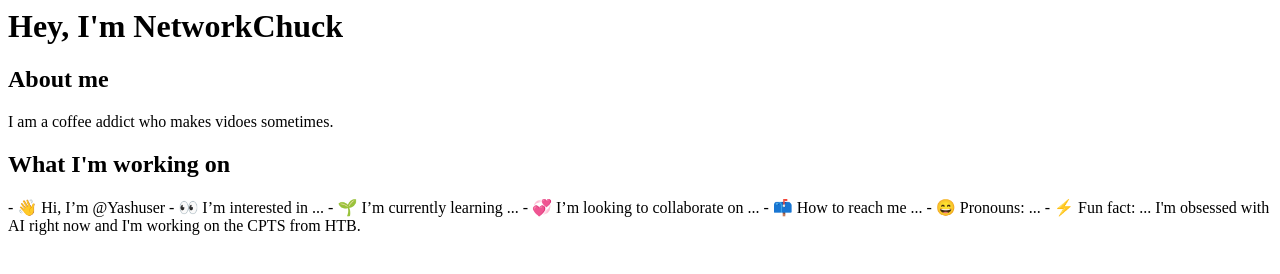
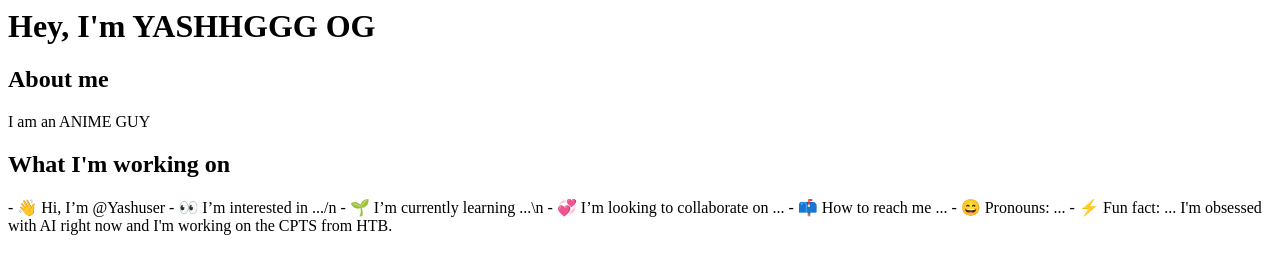
Before and after one commit to Yashuser/YashWebsite, a plain HTML site: page index.html in a window 1280 px wide. Drawn offline with Linux system fonts and the light colour scheme.

Commit message:
Update index.html

```diff
--- a/index.html
+++ b/index.html
@@ -1,17 +1,17 @@
 <html>
     <h1>
-        Hey, I'm NetworkChuck
+        Hey, I'm YASHHGGG OG
     </h1>
     <body>
         <h2>About me</h2>
         <p>
-            I am a coffee addict who makes vidoes sometimes.
+            I am an ANIME GUY
         </p>
         <h2>What I'm working on</h2>
         <p>
             - 👋 Hi, I’m @Yashuser
-            - 👀 I’m interested in ...
-            - 🌱 I’m currently learning ...
+            - 👀 I’m interested in .../n
+            - 🌱 I’m currently learning ...\n
             - 💞️ I’m looking to collaborate on ...
             - 📫 How to reach me ...
             - 😄 Pronouns: ...
```
